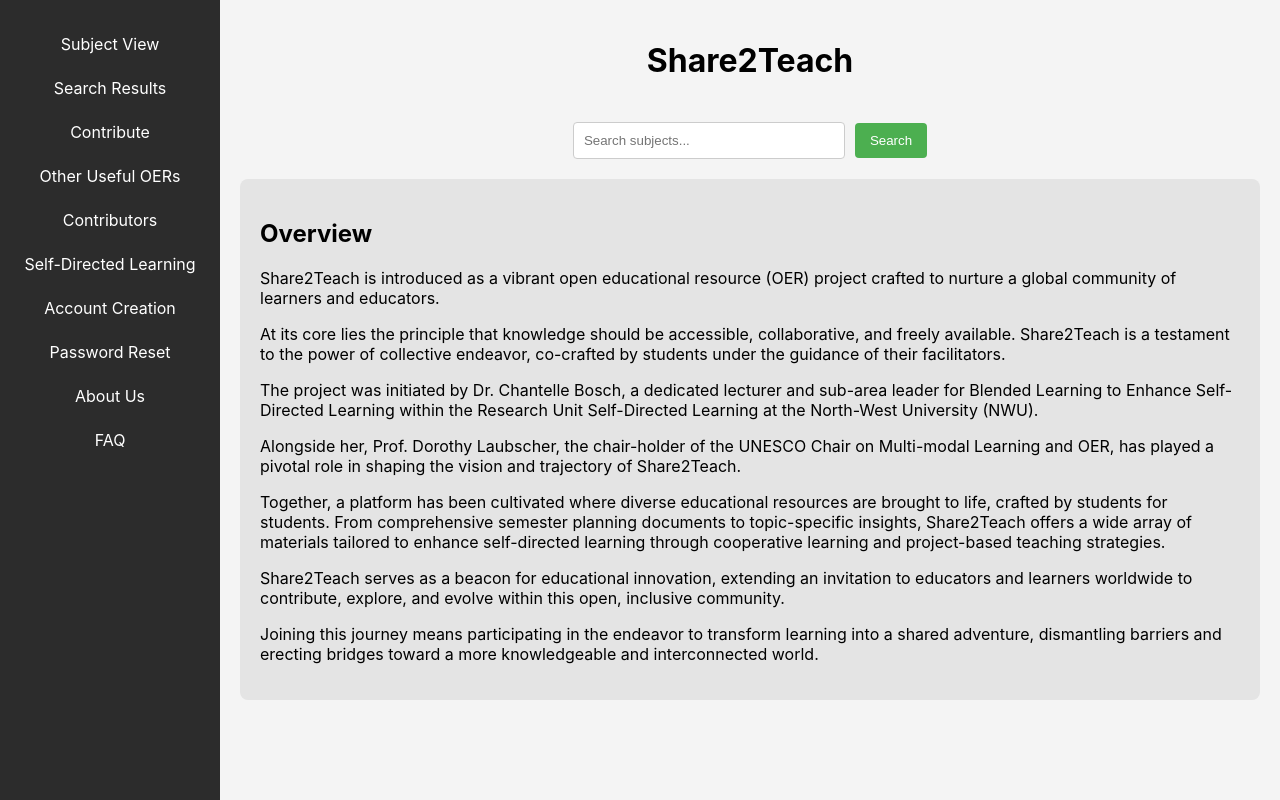
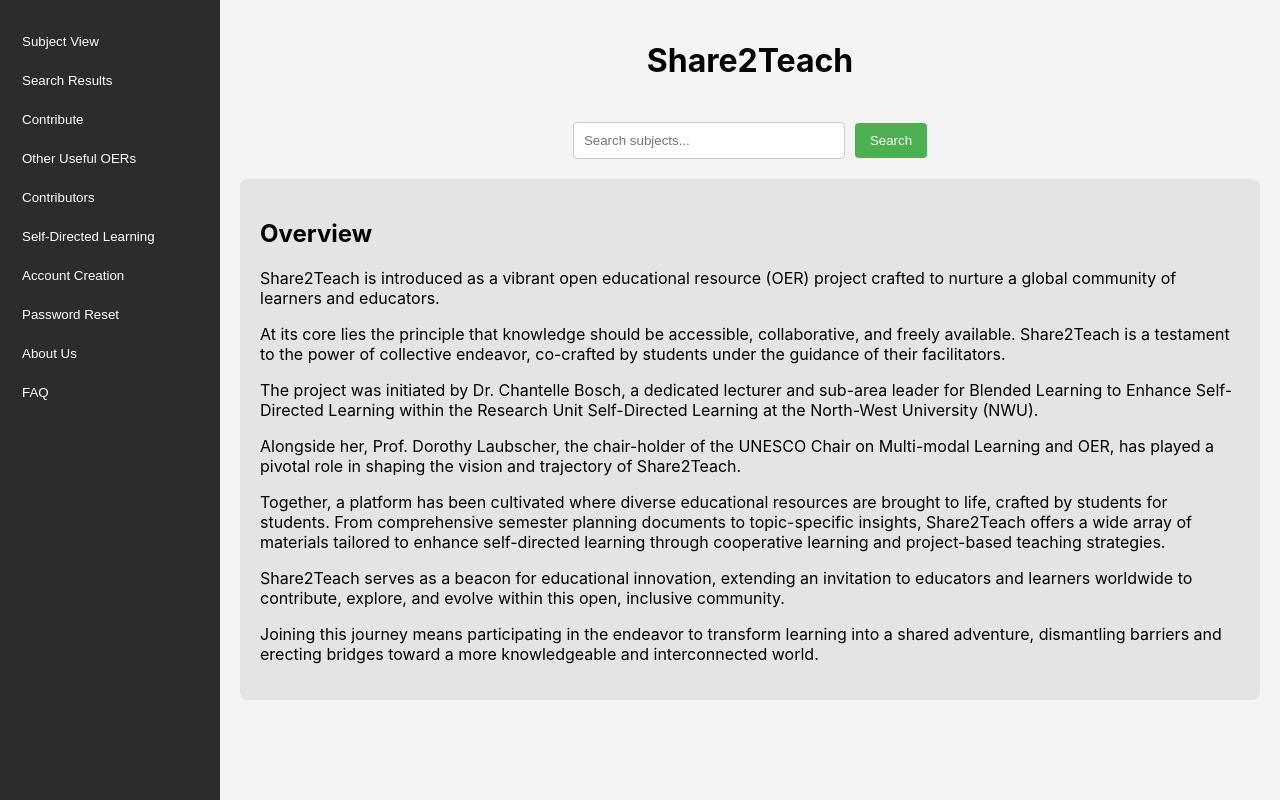
Before and after one commit to TS29TR21/Front-end, a React (Create React App) app in the folder frontend-bananaboat/: page / in a window 1280 px wide. Built offline with nearby package versions, Linux system fonts and the light colour scheme.

Commit message:
Changed the layout of the home.js

```diff
--- a/frontend-bananaboat/src/components/home.js
+++ b/frontend-bananaboat/src/components/home.js
@@ -1,8 +1,8 @@
 import React, { useState } from "react";
-import { Link } from "react-router-dom"; // Ensure react-router-dom is installed
 
 const Home = () => {
   const [searchQuery, setSearchQuery] = useState("");
+  const [activeSection, setActiveSection] = useState("overview");
 
   const handleSearch = (e) => {
     e.preventDefault();
@@ -10,87 +10,31 @@
     console.log("Search query:", searchQuery);
   };
 
-  return (
-    <div style={styles.pageContainer}>
-      {/* Sidebar */}
-      <aside style={styles.sidebar}>
-        <nav>
-          <ul style={styles.sidebarList}>
-            <li style={styles.sidebarListItem}>
-              <Link to="/subject-view-page" style={styles.link}>
-                Subject View
-              </Link>
-            </li>
-            <li style={styles.sidebarListItem}>
-              <Link to="/resource-search-page" style={styles.link}>
-                Search Results
-              </Link>
-            </li>
-            <li style={styles.sidebarListItem}>
-              <Link to="/file-upload-page" style={styles.link}>
-                Contribute
-              </Link>
-            </li>
-            <li style={styles.sidebarListItem}>
-              <Link to="/oer-page" style={styles.link}>
-                Other Useful OERs
-              </Link>
-            </li>
-            <li style={styles.sidebarListItem}>
-              <Link to="/contributors-page" style={styles.link}>
-                Contributors
-              </Link>
-            </li>
-            <li style={styles.sidebarListItem}>
-              <Link to="/self-page" style={styles.link}>
-                Self-Directed Learning
-              </Link>
-            </li>
-            <li style={styles.sidebarListItem}>
-              <Link to="/register-page" style={styles.link}>
-                Account Creation
-              </Link>
-            </li>
-            <li style={styles.sidebarListItem}>
-              <Link to="/reset-password-page" style={styles.link}>
-                Password Reset
-              </Link>
-            </li>
-            <li style={styles.sidebarListItem}>
-              <Link to="/about-us-page" style={styles.link}>
-                About Us
-              </Link>
-            </li>
-            <li style={styles.sidebarListItem}>
-              <Link to="/faq-page" style={styles.link}>
-                FAQ
-              </Link>
-            </li>
-          </ul>
-        </nav>
-      </aside>
-
-      {/* Main Content */}
-      <main style={styles.mainContent}>
-        <header style={styles.header}>
-          <h1>Share2Teach</h1>
-        </header>
-        <section style={styles.searchSection}>
-          <form onSubmit={handleSearch}>
-            <input
-              type="text"
-              placeholder="Search subjects..."
-              value={searchQuery}
-              onChange={(e) => setSearchQuery(e.target.value)}
-              style={styles.searchInput}
-            />
-            <button type="submit" style={styles.searchButton}>
-              Search
-            </button>
-          </form>
-        </section>
-        <section style={styles.banner}>
-          <div style={styles.bannerText}>
+  const renderSectionContent = () => {
+    switch (activeSection) {
+      case "subject-view":
+        return <p>Subject View Content...</p>;
+      case "resource-search":
+        return <p>Search Results Content...</p>;
+      case "file-upload":
+        return <p>File Upload and Contribute Section...</p>;
+      case "oer":
+        return <p>Other Useful OERs Content...</p>;
+      case "contributors":
+        return <p>Contributors Section...</p>;
+      case "self-directed":
+        return <p>Self-Directed Learning Section...</p>;
+      case "register":
+        return <p>Account Creation Section...</p>;
+      case "reset-password":
+        return <p>Password Reset Section...</p>;
+      case "about-us":
+        return <p>About Us Content...</p>;
+      case "faq":
+        return <p>FAQ Content...</p>;
+      default:
+        return (
+          <>
             <h2>Overview</h2>
             <p>
               Share2Teach is introduced as a vibrant open educational resource
@@ -134,10 +78,127 @@
               and erecting bridges toward a more knowledgeable and
               interconnected world.
             </p>
+            {/* Other overview content */}
+          </>
+        );
+    }
+  };
+
+  return (
+    <div style={styles.pageContainer}>
+      {/* Sidebar */}
+      <aside style={styles.sidebar}>
+        <nav>
+          <ul style={styles.sidebarList}>
+            <li style={styles.sidebarListItem}>
+              <button
+                style={styles.link}
+                onClick={() => setActiveSection("subject-view")}
+              >
+                Subject View
+              </button>
+            </li>
+            <li style={styles.sidebarListItem}>
+              <button
+                style={styles.link}
+                onClick={() => setActiveSection("resource-search")}
+              >
+                Search Results
+              </button>
+            </li>
+            <li style={styles.sidebarListItem}>
+              <button
+                style={styles.link}
+                onClick={() => setActiveSection("file-upload")}
+              >
+                Contribute
+              </button>
+            </li>
+            <li style={styles.sidebarListItem}>
+              <button
+                style={styles.link}
+                onClick={() => setActiveSection("oer")}
+              >
+                Other Useful OERs
+              </button>
+            </li>
+            <li style={styles.sidebarListItem}>
+              <button
+                style={styles.link}
+                onClick={() => setActiveSection("contributors")}
+              >
+                Contributors
+              </button>
+            </li>
+            <li style={styles.sidebarListItem}>
+              <button
+                style={styles.link}
+                onClick={() => setActiveSection("self-directed")}
+              >
+                Self-Directed Learning
+              </button>
+            </li>
+            <li style={styles.sidebarListItem}>
+              <button
+                style={styles.link}
+                onClick={() => setActiveSection("register")}
+              >
+                Account Creation
+              </button>
+            </li>
+            <li style={styles.sidebarListItem}>
+              <button
+                style={styles.link}
+                onClick={() => setActiveSection("reset-password")}
+              >
+                Password Reset
+              </button>
+            </li>
+            <li style={styles.sidebarListItem}>
+              <button
+                style={styles.link}
+                onClick={() => setActiveSection("about-us")}
+              >
+                About Us
+              </button>
+            </li>
+            <li style={styles.sidebarListItem}>
+              <button
+                style={styles.link}
+                onClick={() => setActiveSection("faq")}
+              >
+                FAQ
+              </button>
+            </li>
+          </ul>
+        </nav>
+      </aside>
+
+      {/* Main Content */}
+      <main style={styles.mainContent}>
+        <header style={styles.header}>
+          <h1>Share2Teach</h1>
+        </header>
+        <section style={styles.searchSection}>
+          <form onSubmit={handleSearch}>
+            <input
+              type="text"
+              placeholder="Search subjects..."
+              value={searchQuery}
+              onChange={(e) => setSearchQuery(e.target.value)}
+              style={styles.searchInput}
+            />
+            <button type="submit" style={styles.searchButton}>
+              Search
+            </button>
+          </form>
+        </section>
+        <section style={styles.banner}>
+          <div style={styles.bannerText}>
+            {/* Render dynamic content here */}
+            {renderSectionContent()}
           </div>
         </section>
-
-        <section style={styles.navSection}></section>
       </main>
     </div>
   );
@@ -168,12 +229,10 @@
     padding: "8px 12px", // Reduced padding for links
     borderRadius: "4px",
     display: "block",
+    border: "none",
+    background: "none",
+    cursor: "pointer",
     transition: "background-color 0.3s, transform 0.3s", // Add transition for smooth hover effect
-  },
-  // Add hover effect using pseudo-element in CSS
-  linkHover: {
-    backgroundColor: "#4CAF50",
-    transform: "scale(1.05)", // Slightly enlarge on hover
   },
   mainContent: {
     flex: 1,
@@ -217,9 +276,6 @@
   bannerText: {
     textAlign: "left",
   },
-  navSection: {
-    textAlign: "center",
-  },
 };
 
 export default Home;
```
